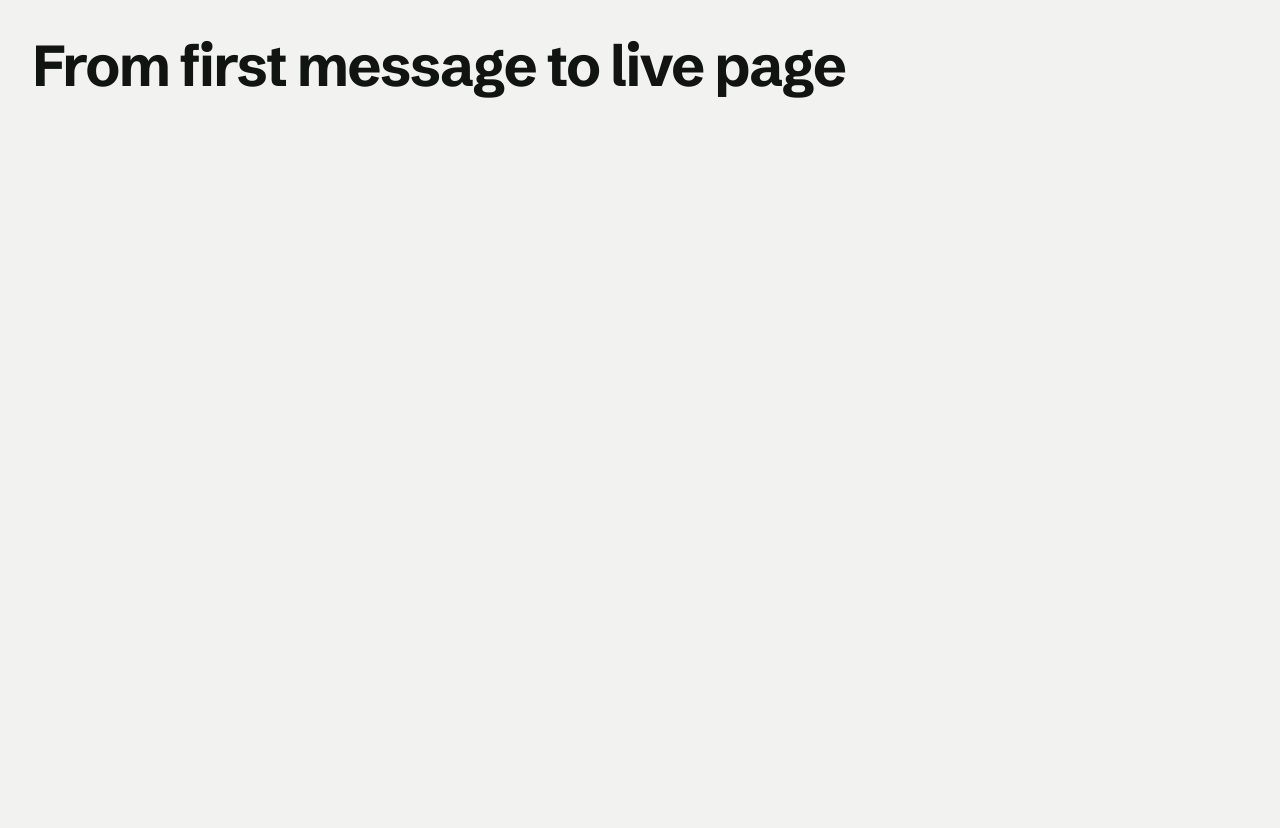
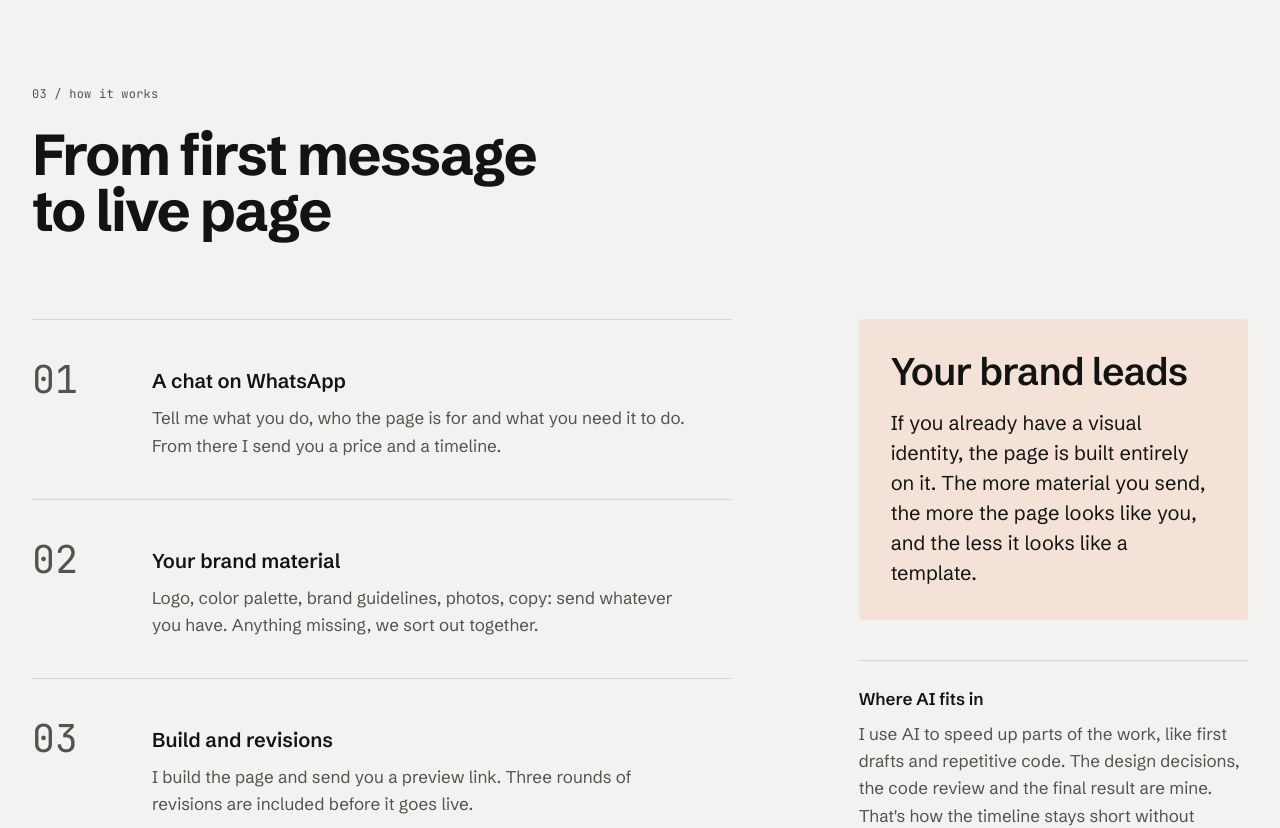
Before and after one commit to douglasjtds/mypage, a Next.js app: page /en in a window 1280 px wide. Shown: the part 2860-3688 px from the top of the page. Built offline with nearby package versions, Linux system fonts and the light colour scheme.

Commit message:
feat(process): add how-it-works section with brand-first and AI notes

```diff
--- a/src/app/[locale]/page.tsx
+++ b/src/app/[locale]/page.tsx
@@ -2,13 +2,13 @@ import type { Locale } from "next-intl";
 import { getTranslations, setRequestLocale } from "next-intl/server";
 import { Hero } from "@/components/sections/hero";
 import { Portfolio } from "@/components/sections/portfolio";
+import { Process } from "@/components/sections/process";
 import { SiteFooter } from "@/components/sections/site-footer";
 import { SiteHeader } from "@/components/sections/site-header";
 
 // Provisório (Etapa 05): seções vazias só com id e título, para testar a navegação.
-// Cada uma é substituída pela seção real nas Etapas 08 a 12.
+// Cada uma é substituída pela seção real nas Etapas 09 a 12.
 const placeholderSections = [
-  { id: "como-funciona", title: "process.title" },
   { id: "pacotes", title: "pricing.title" },
   { id: "sobre", title: "about.title" },
   { id: "outros-projetos", title: "projects.title" },
@@ -33,6 +33,7 @@ export default async function Home({ params }: PageProps<"/[locale]">) {
       <main id="conteudo" tabIndex={-1}>
         <Hero locale={locale} />
         <Portfolio locale={locale} />
+        <Process locale={locale} />
         {placeholderSections.map((section) => (
           <section
             key={section.id}
--- /dev/null
+++ b/src/components/sections/process.tsx
@@ -0,0 +1,66 @@
+import type { Locale } from "next-intl";
+import { getTranslations } from "next-intl/server";
+
+const steps = ["s1", "s2", "s3", "s4"] as const;
+
+export async function Process({ locale }: { locale: Locale }) {
+  const t = await getTranslations({ locale, namespace: "process" });
+
+  return (
+    <section
+      id="como-funciona"
+      tabIndex={-1}
+      aria-labelledby="como-funciona-title"
+      className="py-24 md:py-28 lg:py-36"
+    >
+      <div className="mx-auto max-w-content px-4 md:px-6 lg:px-8">
+        <div className="max-w-2xl">
+          <p className="font-mono text-label text-ink-muted">{t("label")}</p>
+          <h2 id="como-funciona-title" className="mt-6 font-display text-display-l text-balance">
+            {t("title")}
+          </h2>
+        </div>
+
+        <div className="mt-14 grid grid-cols-1 gap-x-6 gap-y-16 md:mt-16 lg:mt-20 lg:grid-cols-12">
+          {/* Índice de revista: número em mono à esquerda, texto à direita, fios entre as linhas. */}
+          <ol className="border-t border-line lg:col-span-7">
+            {steps.map((key, index) => (
+              <li
+                key={key}
+                className="grid grid-cols-[3.5rem_1fr] gap-x-4 border-b border-line py-8 md:grid-cols-[6rem_1fr] md:gap-x-6 md:py-10"
+              >
+                {/* O <ol> já numera para leitores de tela; o número visível é só tipografia. */}
+                <span
+                  aria-hidden="true"
+                  className="font-mono text-display-m font-normal tracking-normal text-ink-muted tabular-nums"
+                >
+                  {String(index + 1).padStart(2, "0")}
+                </span>
+                <div className="min-w-0 pt-1 md:pt-1.5">
+                  <h3 className="text-body-l font-semibold text-ink">{t(`steps.${key}.title`)}</h3>
+                  <p className="mt-2 max-w-[52ch] text-body text-ink-muted">{t(`steps.${key}.description`)}</p>
+                </div>
+              </li>
+            ))}
+          </ol>
+
+          {/*
+            Coluna lateral: div, não aside (landmark complementar aninhado na seção é sinalizado pelo axe).
+            Entre md e lg os dois blocos ficam lado a lado; no desktop empilham e acompanham a lista (sticky).
+          */}
+          <div className="grid grid-cols-1 gap-10 self-start md:grid-cols-2 md:gap-6 lg:sticky lg:block lg:top-[calc(var(--header-height)+2rem)] lg:col-span-4 lg:col-start-9">
+            <div className="rounded-sm bg-accent-soft p-6 text-ink md:p-8">
+              <h3 className="font-display text-display-m text-balance">{t("brandFirst.title")}</h3>
+              <p className="mt-4 text-body-l">{t("brandFirst.body")}</p>
+            </div>
+
+            <div className="border-t border-line pt-6 lg:mt-10">
+              <h3 className="text-body font-semibold text-ink">{t("ai.title")}</h3>
+              <p className="mt-2 text-body text-ink-muted">{t("ai.body")}</p>
+            </div>
+          </div>
+        </div>
+      </div>
+    </section>
+  );
+}
```
Also changed, not shown: 2 other files (tests, documents, lock files or other folders).
